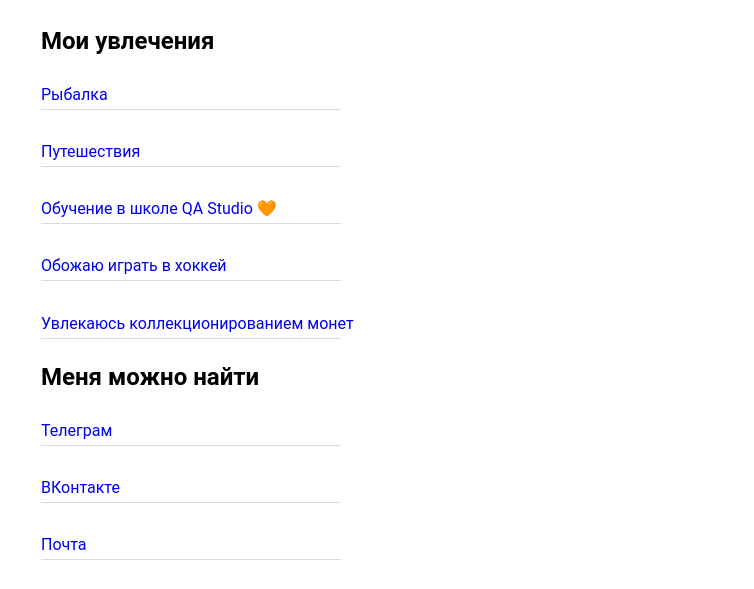
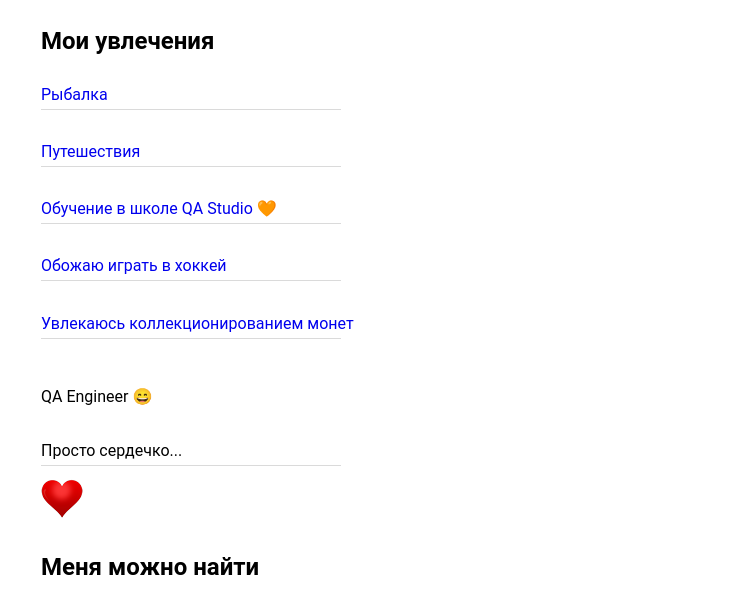
Before and after one commit to kirill-kozlov-qa/CV, a plain HTML site: page Мой сайт/index.html in a window 1280 px wide. Shown: the part 329-918 px from the top of the page, without its empty margins (79-833 px from the left). Drawn offline with Linux system fonts and the light colour scheme; a script that the page names is missing.

Commit message:
Добавил параграф и сердечко

```diff
--- a/Мой сайт/index.html
+++ b/Мой сайт/index.html
@@ -48,6 +48,11 @@
 				<a href="https://www.youtube.com/watch?v=-AW4tYNYoiI">Обожаю играть в хоккей</a>
 				<br>
 				<a href="https://www.youtube.com/watch?v=pHZ3tdbvUPw">Увлекаюсь коллекционированием монет</a>
+				<br>
+				<p>QA Engineer &#128516</p>
+				<br>
+				<a>Просто сердечко...</a>
+				<img src="heart.png">
 
 			</div>
 
```
Also changed, not shown: Мой сайт/heart.png (added).
